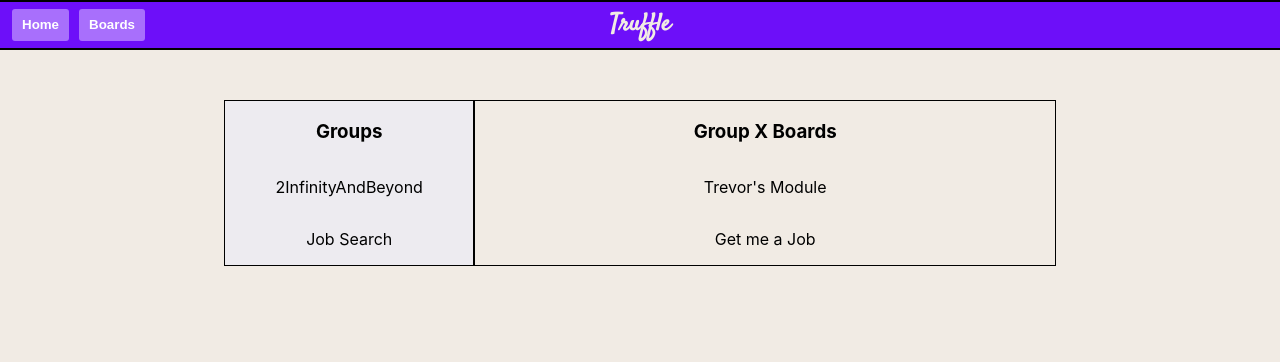
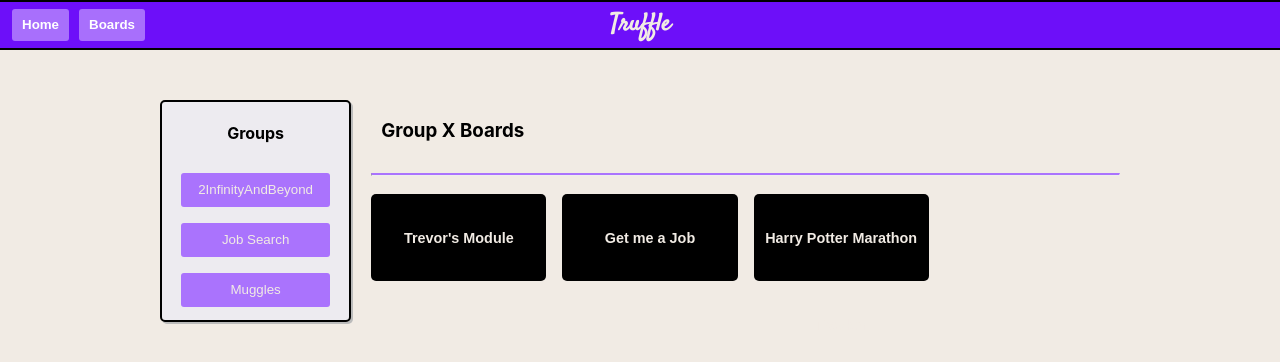
Before and after one commit to tpooch21/truffle, a Next.js app: page /boards in a window 1280 px wide. Shown: the top 362 px of the page. Built offline with nearby package versions, Linux system fonts and the light colour scheme.

Commit message:
Style changes, namely involving grid set up of BoardList and initial styling to BoardItems

```diff
--- a/components/BoardList/BoardItem/BoardItem.js
+++ b/components/BoardList/BoardItem/BoardItem.js
@@ -1,3 +1,7 @@
-const BoardItem = ({ title }) => <p>{title}</p>;
+import styles from "./BoardItem.module.css";
+
+const BoardItem = ({ title }) => (
+  <button className={styles.BoardItem}>{title}</button>
+);
 
 export default BoardItem;
--- /dev/null
+++ b/components/BoardList/BoardItem/BoardItem.module.css
@@ -0,0 +1,12 @@
+.BoardItem {
+  line-height: 5.4rem;
+  cursor: pointer;
+  background: black;
+  color: var(--main-cream);
+  margin: 10px 0;
+  border: none;
+  border-radius: 5px;
+  font-weight: 600;
+  font-size: 0.9rem;
+  max-height: 5.4rem;
+}
--- a/components/BoardList/BoardList.js
+++ b/components/BoardList/BoardList.js
@@ -3,12 +3,15 @@ import BoardItem from "./BoardItem/BoardItem";
 
 const BoardList = ({ boards }) => (
   <section className={styles.BoardList}>
-    <header>
+    <header className={styles.BoardList__header}>
       <h3>Group X Boards</h3>
     </header>
-    {boards.map(({ title }) => (
-      <BoardItem title={title} />
-    ))}
+    <hr />
+    <section className={styles.BoardList__grid}>
+      {boards.map(({ title }) => (
+        <BoardItem title={title} />
+      ))}
+    </section>
   </section>
 );
 
--- a/components/BoardList/BoardList.module.css
+++ b/components/BoardList/BoardList.module.css
@@ -1,8 +1,24 @@
 .BoardList {
-  flex: 7 1 0;
-  border: 1px solid black;
+  flex: 8 1 0;
   display: flex;
   flex-flow: column;
   justify-content: flex-start;
-  align-items: center;
+  align-items: flex-start;
+  margin-left: 20px;
 }
+
+.BoardList__grid {
+  display: grid;
+  grid-template-columns: 1fr 1fr 1fr 1fr;
+  column-gap: 1rem;
+  width: 100%;
+}
+
+.BoardList__header {
+  padding: 0 10px 5px;
+}
+
+.BoardList hr {
+  border-top: 2px solid var(--main-purple-light);
+  width: 100%;
+}
--- /dev/null
+++ b/components/GroupList/GroupItem/GroupItem.js
@@ -0,0 +1,7 @@
+import styles from "./GroupItem.module.css";
+
+const GroupItem = ({ name }) => (
+  <button className={styles.GroupButton}>{name}</button>
+);
+
+export default GroupItem;
--- /dev/null
+++ b/components/GroupList/GroupItem/GroupItem.module.css
@@ -0,0 +1,15 @@
+.GroupButton {
+  width: 80%;
+  background: var(--main-purple-light);
+  color: var(--main-cream);
+  border: none;
+  border-radius: 3px;
+  text-align: center;
+  margin: 0.5rem 0;
+  cursor: pointer;
+  line-height: 2rem;
+}
+
+.GroupButton:hover {
+  background: var(--main-purple-med);
+}
--- a/components/GroupList/GroupList.js
+++ b/components/GroupList/GroupList.js
@@ -1,12 +1,13 @@
 import styles from "./GroupList.module.css";
+import GroupItem from "./GroupItem/GroupItem";
 
 const GroupList = ({ boards }) => (
   <section className={styles.GroupList}>
     <header>
-      <h3>Groups</h3>
+      <h4>Groups</h4>
     </header>
     {boards.map(({ group }) => (
-      <p>{group}</p>
+      <GroupItem name={group} />
     ))}
   </section>
 );
--- a/components/GroupList/GroupList.module.css
+++ b/components/GroupList/GroupList.module.css
@@ -1,9 +1,12 @@
 .GroupList {
-  flex: 3 1 0;
-  border: 1px solid black;
+  flex: 2 1 0;
+  border: 2px solid black;
+  border-radius: 5px;
   display: flex;
   flex-flow: column;
   justify-content: flex-start;
   align-items: center;
   background: var(--main-gray);
+  box-shadow: 2px 2px #bbb;
+  padding-bottom: 5px;
 }
--- a/components/Layout/Layout.module.css
+++ b/components/Layout/Layout.module.css
@@ -1,5 +1,5 @@
 .Layout {
-  max-width: 56rem;
+  max-width: 60rem;
   margin: 0 auto;
   display: flex;
   flex-flow: column;
--- a/containers/BoardsContainer/BoardsContainer.js
+++ b/containers/BoardsContainer/BoardsContainer.js
@@ -7,6 +7,7 @@ import GroupList from "../../components/GroupList/GroupList";
 const boardList = [
   { group: "2InfinityAndBeyond", title: "Trevor's Module" },
   { group: "Job Search", title: "Get me a Job" },
+  { group: "Muggles", title: "Harry Potter Marathon Tracker" },
 ];
 
 const BoardsContainer = () => {
--- a/containers/BoardsContainer/BoardsContainer.module.css
+++ b/containers/BoardsContainer/BoardsContainer.module.css
@@ -1,5 +1,5 @@
 .BoardsContainer {
-  width: 52rem;
+  width: 60rem;
   align-items: center;
   margin-top: 20px;
   display: flex;
--- a/styles/globals.css
+++ b/styles/globals.css
@@ -3,6 +3,7 @@
   --main-cream: #f1ebe4;
   --main-purple: #6d0ff9;
   --main-purple-light: #aa73fd;
+  --main-purple-med: #8f46fb;
 }
 
 html,
```
